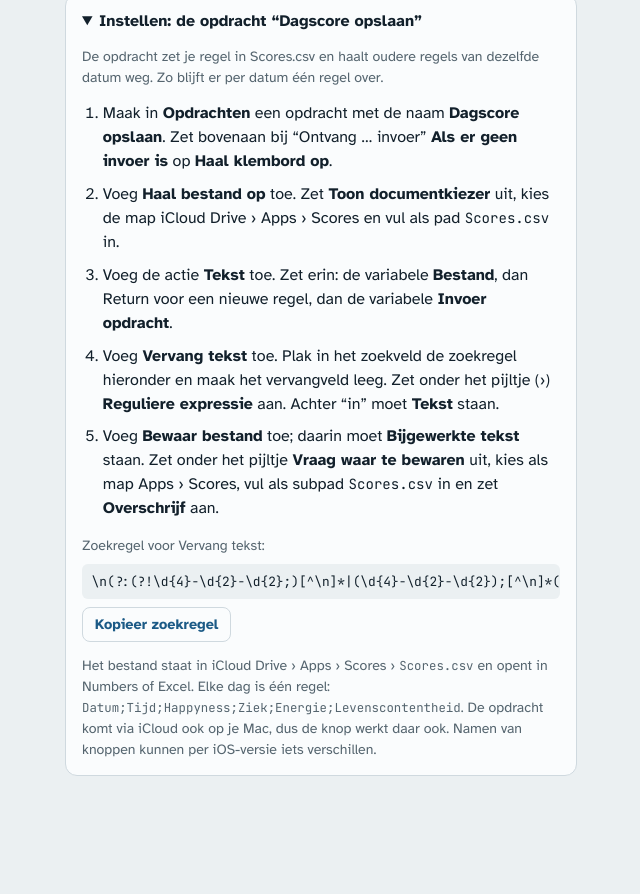
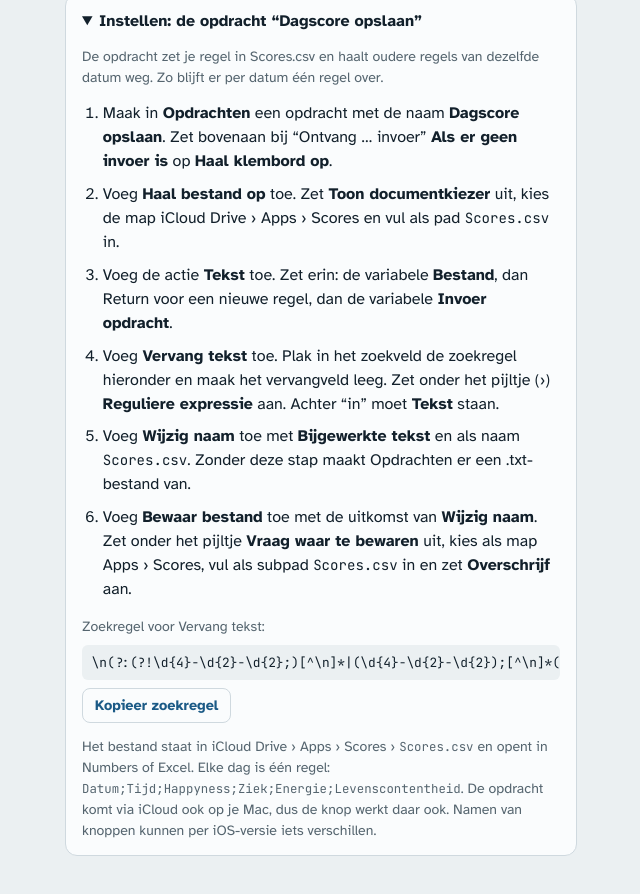
Before and after one commit to casperdijkvan-lgtm/dagscore, a plain HTML site: page index.html in a window 1280 px wide. Shown: the part 696-1590 px from the top of the page, without its empty margins (319-959 px from the left). Before the commit the page ends 1512 px from the top, so only its background shows below. Drawn offline with Linux system fonts and the light colour scheme; a web font is replaced by a local one.

Commit message:
Uitleg: stap Wijzig naam toegevoegd
Co-Authored-By: Claude Opus 5.5 <noreply@anthropic.com>

```diff
--- a/index.html
+++ b/index.html
@@ -17,7 +17,7 @@ body { margin: 0; }
 img { max-width: 100%; }
 [hidden] { display: none !important; }
 </style>
-<meta name="dagscore-versie" content="e43999b86b">
+<meta name="dagscore-versie" content="560d374250">
 <title>Dagscore</title>
 <meta name="claude:viewport-fit-sides" content="cover">
 <link rel="preconnect" href="https://fonts.googleapis.com">
@@ -324,7 +324,8 @@ code { font-family: var(--font-mono); font-size: .88em; }
       <li>Voeg <strong>Haal bestand op</strong> toe. Zet <strong>Toon documentkiezer</strong> uit, kies de map iCloud Drive › Apps › Scores en vul als pad <code>Scores.csv</code> in.</li>
       <li>Voeg de actie <strong>Tekst</strong> toe. Zet erin: de variabele <strong>Bestand</strong>, dan Return voor een nieuwe regel, dan de variabele <strong>Invoer opdracht</strong>.</li>
       <li>Voeg <strong>Vervang tekst</strong> toe. Plak in het zoekveld de zoekregel hieronder en maak het vervangveld leeg. Zet onder het pijltje (›) <strong>Reguliere expressie</strong> aan. Achter “in” moet <strong>Tekst</strong> staan.</li>
-      <li>Voeg <strong>Bewaar bestand</strong> toe; daarin moet <strong>Bijgewerkte tekst</strong> staan. Zet onder het pijltje <strong>Vraag waar te bewaren</strong> uit, kies als map Apps › Scores, vul als subpad <code>Scores.csv</code> in en zet <strong>Overschrijf</strong> aan.</li>
+      <li>Voeg <strong>Wijzig naam</strong> toe met <strong>Bijgewerkte tekst</strong> en als naam <code>Scores.csv</code>. Zonder deze stap maakt Opdrachten er een .txt-bestand van.</li>
+      <li>Voeg <strong>Bewaar bestand</strong> toe met de uitkomst van <strong>Wijzig naam</strong>. Zet onder het pijltje <strong>Vraag waar te bewaren</strong> uit, kies als map Apps › Scores, vul als subpad <code>Scores.csv</code> in en zet <strong>Overschrijf</strong> aan.</li>
     </ol>
     <div class="regex">
       <p class="small">Zoekregel voor Vervang tekst:</p>
```
